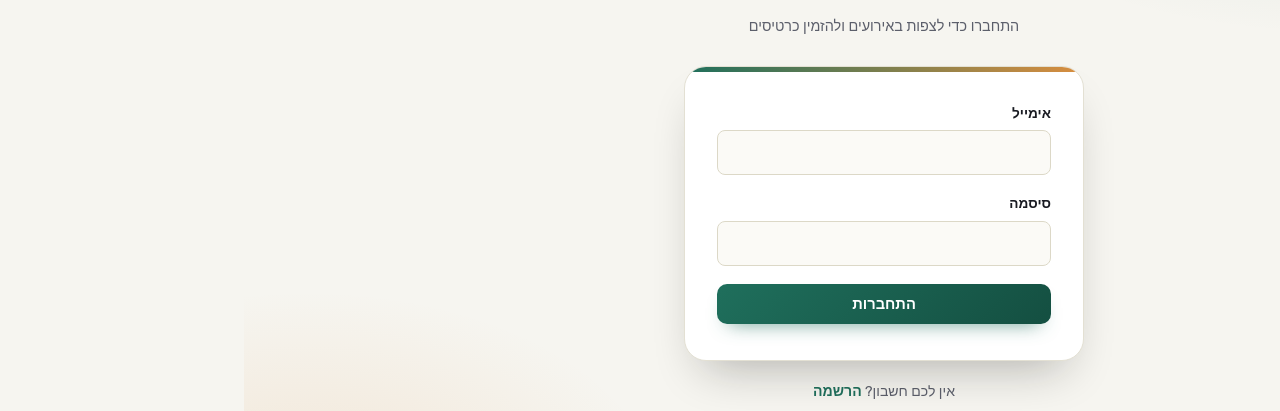
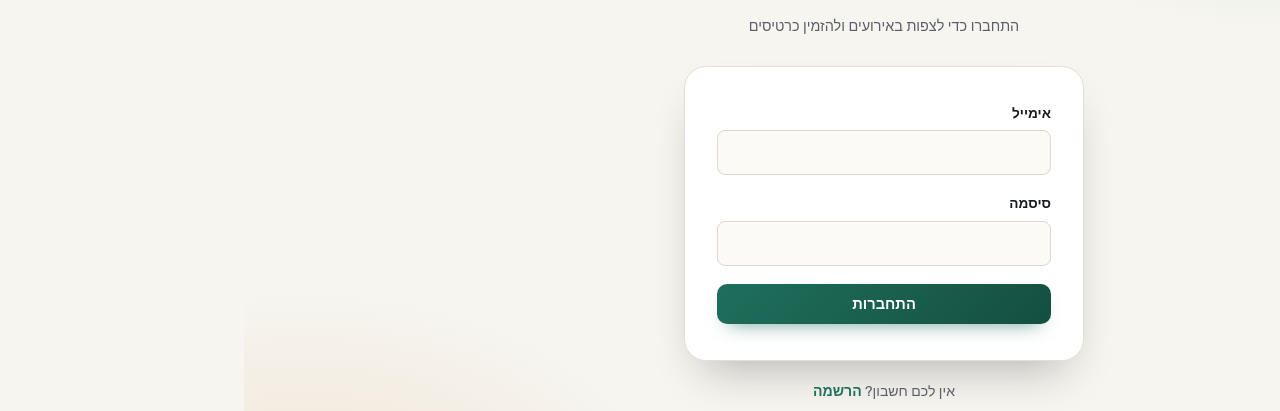
Before and after one commit to leaFleishman/SystemSalesTicketsClient, a React (Vite) app: page /login in a window 1280 px wide. Shown: the part 285-696 px from the top of the page. Built offline with nearby package versions, Linux system fonts and the light colour scheme; no server answers.

Commit message:
change design

```diff
--- a/src/theme.css
+++ b/src/theme.css
@@ -46,7 +46,6 @@ h1,h2,h3{letter-spacing:-.01em}
 .panel{box-shadow:var(--shadow-sm);overflow:hidden}
 .panel-header{background:linear-gradient(180deg,#fcfbf7,#f8f6ef);padding:18px 24px}
 .panel-header h2{display:flex;align-items:center;gap:10px}
-.panel-header h2::before{content:"";width:6px;height:20px;border-radius:3px;background:linear-gradient(180deg,var(--primary),var(--accent))}
 
 /* ---- Event cards (ticket stubs) ---- */
 .ticket-grid{gap:24px;grid-template-columns:repeat(auto-fill,minmax(330px,1fr))}
@@ -131,8 +130,7 @@ tbody td:first-child{font-weight:600;color:var(--ink)}
 .auth-wrap{background:radial-gradient(640px 360px at 85% 0%,rgba(31,111,92,.14),transparent 70%),radial-gradient(520px 320px at 5% 100%,rgba(217,142,63,.16),transparent 70%)}
 .auth-header::before{content:"";display:block;width:54px;height:54px;margin:0 auto 18px;border-radius:16px;background:linear-gradient(135deg,var(--primary),var(--primary-dark));box-shadow:0 14px 24px -12px rgba(31,111,92,.8)}
 .auth-header h1{font-size:1.8rem;font-weight:800}
-.form-card{position:relative;overflow:hidden;box-shadow:var(--shadow-lg)}
-.form-card::before{content:"";position:absolute;inset-inline:0;top:0;height:5px;background:linear-gradient(90deg,var(--primary),var(--accent))}
+.form-card{box-shadow:var(--shadow-lg)}
 
 /* ---- Confirmation ticket ---- */
 .confirm-ticket-top{position:relative;background:radial-gradient(300px 160px at 100% 0%,rgba(217,142,63,.4),transparent 70%),linear-gradient(135deg,var(--primary),var(--primary-dark))}
```
